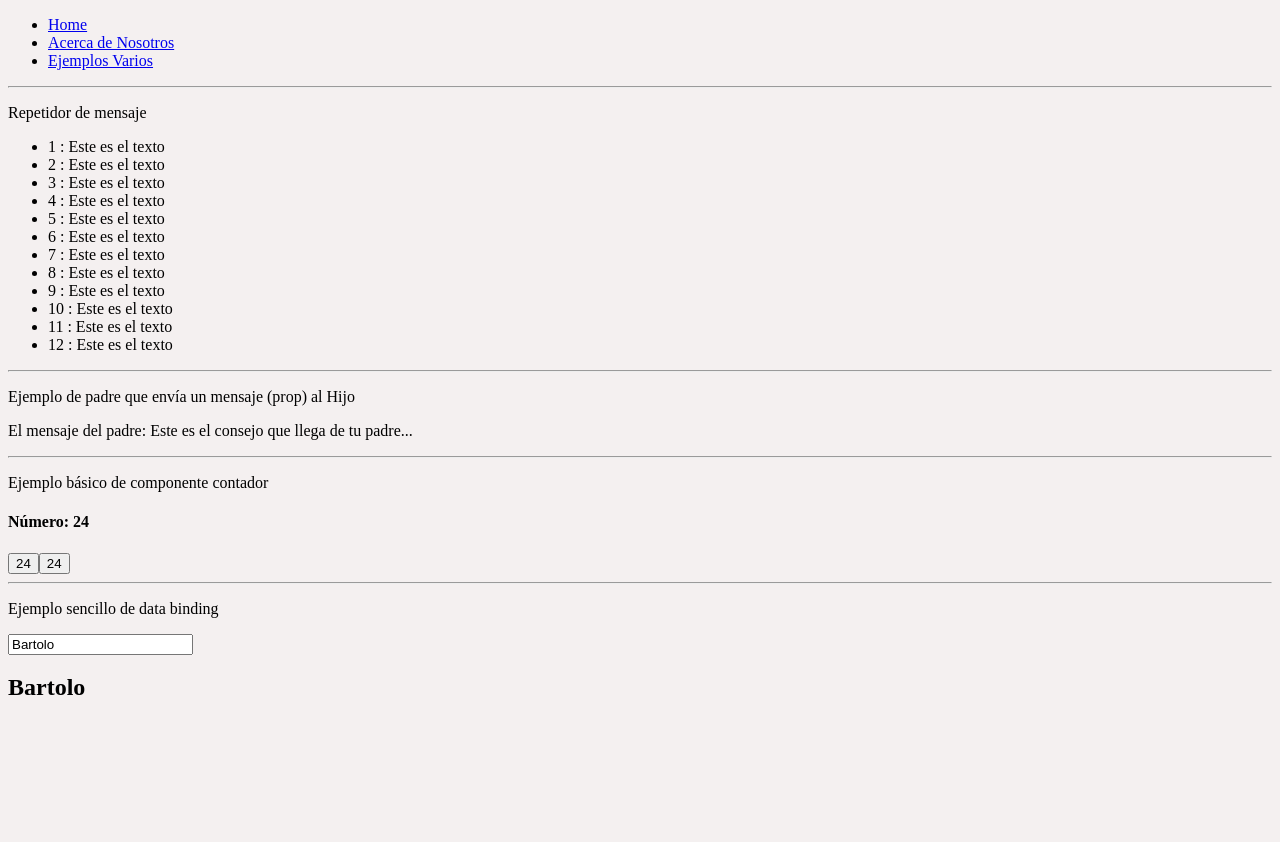
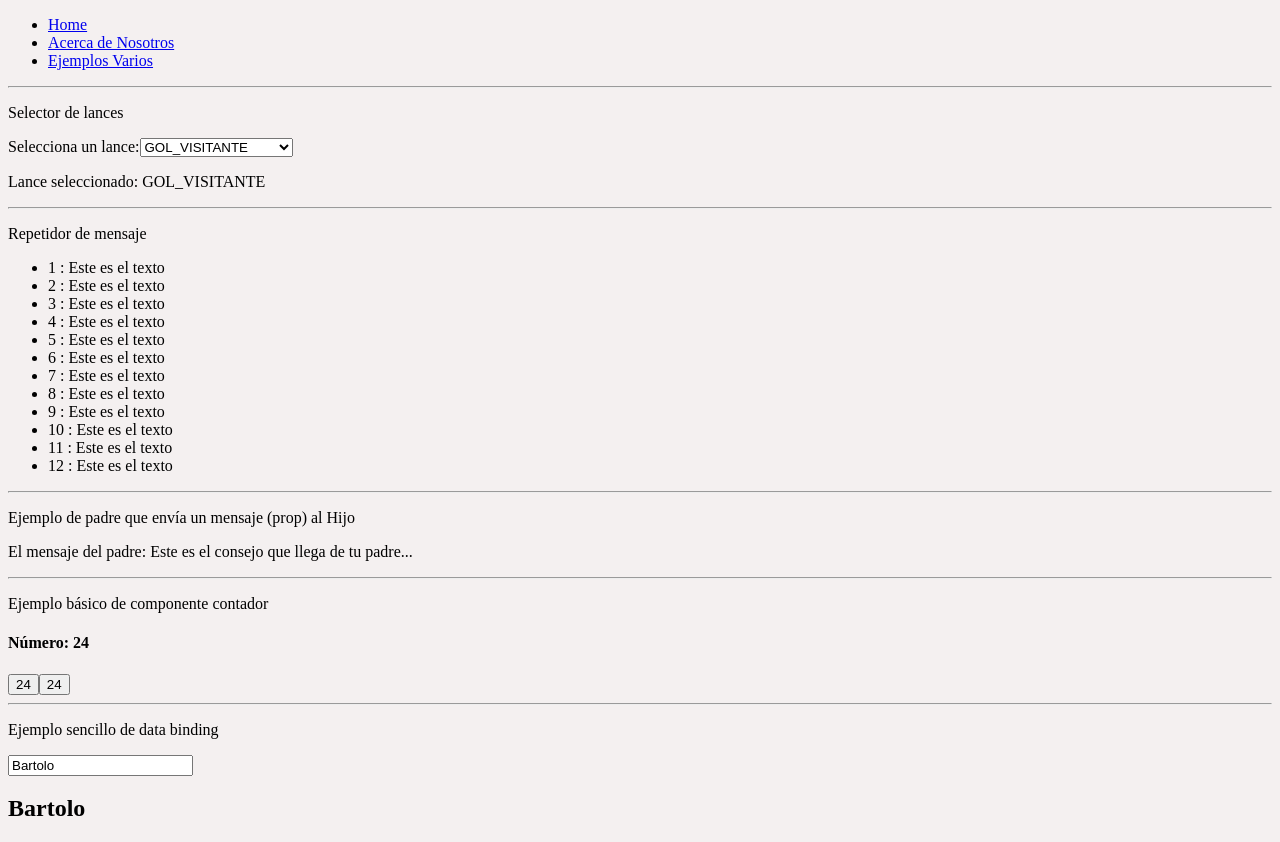
Before and after one commit to rauxasoft/2025_02_26_VUE_BASE, a Vue app: page /ejemplos-varios in a window 1280 px wide. Before the commit the page ends 800 px from the top, so only its background shows below. Built offline with nearby package versions, Linux system fonts and the light colour scheme.

Commit message:
disponemos de un ejemplo de selector con data binding

```diff
--- /dev/null
+++ b/src/components/pruebas/EjemploSelector.vue
@@ -0,0 +1,25 @@
+<template>
+    <div>
+        <label for="lance">Selecciona un lance:</label>
+        <select id="lance" v-model="lanceSeleccionado">
+            <option disabled value="">-- Elige una opción</option>
+            <option v-for="lance in lances" :key="lance" :value="lance"> {{ lance }} </option>
+        </select>
+    </div>
+    <p>Lance seleccionado: {{ lanceSeleccionado }}</p>
+</template>
+
+<script setup lang="ts">
+
+    import { ref } from 'vue';
+
+    const lances = [
+        'GOL_LOCAL',
+        'GOL_VISITANTE',
+        'TARJETA_AMARILLA',
+        'TARJETA_ROJA'
+    ]
+
+    const lanceSeleccionado = ref('GOL_VISITANTE');
+
+</script>
--- a/src/views/EjemplosVarios.vue
+++ b/src/views/EjemplosVarios.vue
@@ -1,4 +1,7 @@
 <template>
+    <p>Selector de lances</p>
+    <EjemploSelector/>
+    <hr>
     <p>Repetidor de mensaje</p>
     <RepetidorMensaje :count="count" texto="Este es el texto"/>
     <hr>
@@ -14,8 +17,10 @@
 </template>
 
 <script setup lang="ts">
+
     import Contador1 from '@/components/pruebas/Contador1.vue';
     import EjemploBinding from '@/components/pruebas/EjemploBinding.vue';
+    import EjemploSelector from '@/components/pruebas/EjemploSelector.vue';
     import Hijo from '@/components/pruebas/Hijo.vue';
     import RepetidorMensaje from '@/components/pruebas/RepetidorMensaje.vue';
 
```
